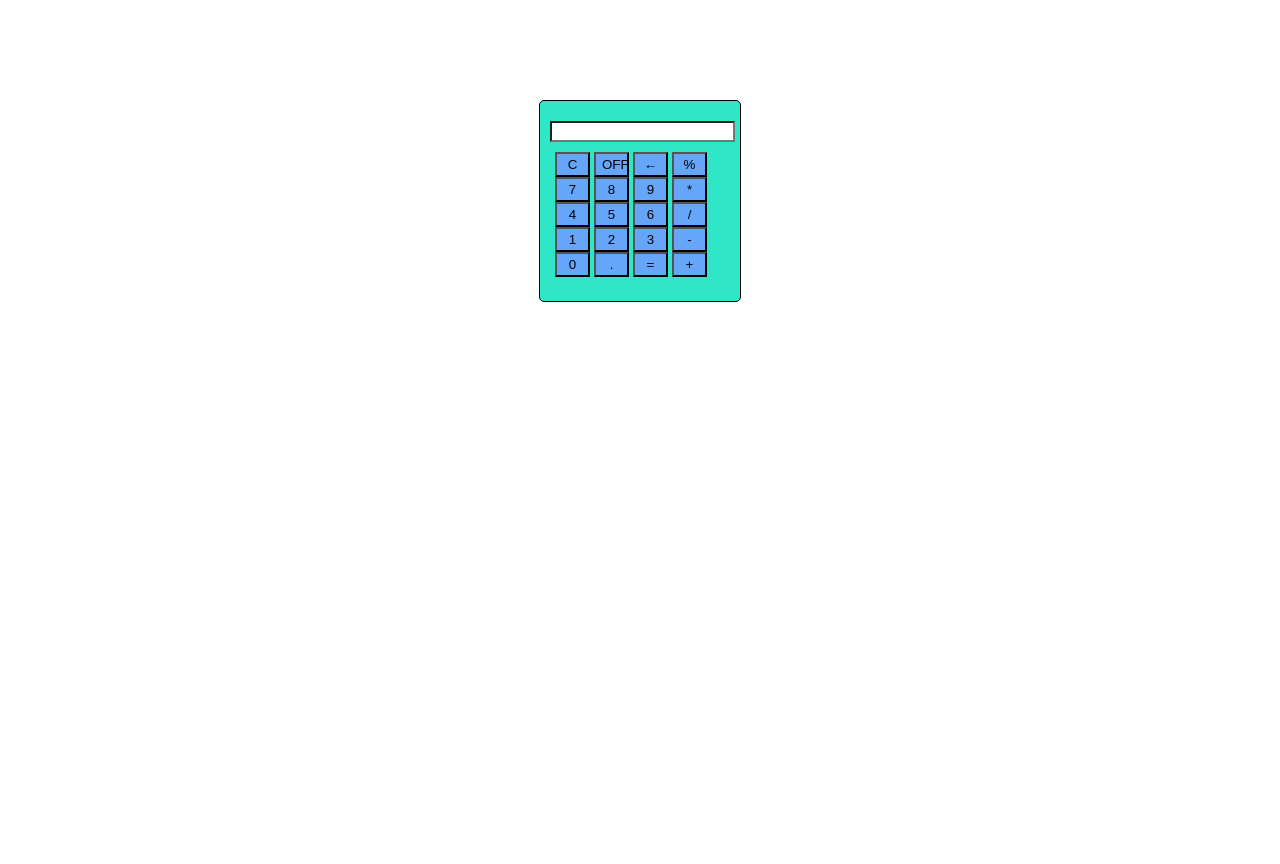
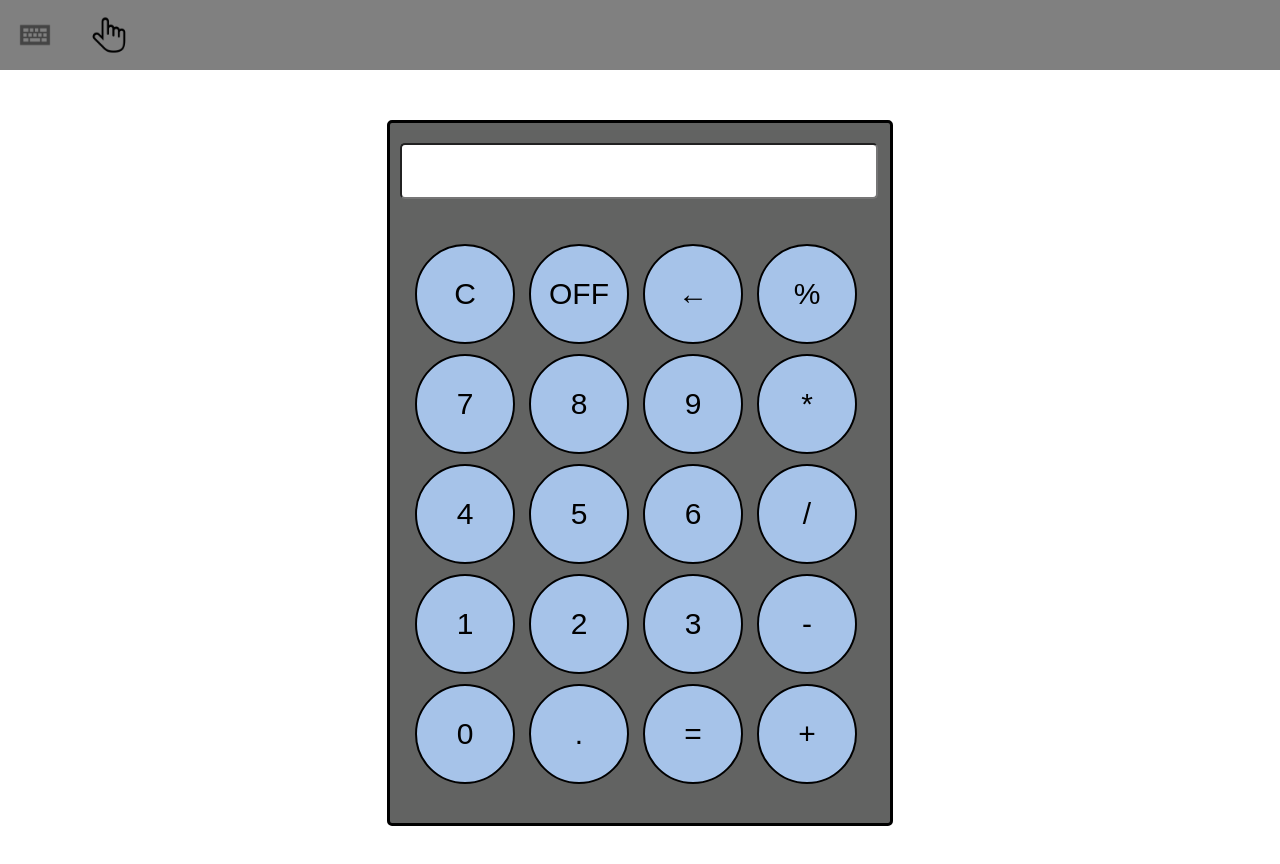
Before and after one commit to nlinjunweio/calculator, a plain HTML site: page index.html in a window 1280 px wide. Before the commit the page ends 800 px from the top, so only its background shows below. Drawn offline with Linux system fonts and the light colour scheme.

Commit message:
增加了模式选择的展示,以及修改按钮的演示效果

```diff
--- a/index.html
+++ b/index.html
@@ -3,44 +3,15 @@
 
 <head>
   <title>计算器</title>
-  <style>
-    body {
-      margin: 0;
-      padding: 0;
-    }
-
-    .BOX {
-      width: 200px;
-      height: 200px;
-      border: 1px solid black;
-      background-color: rgb(47, 230, 199);
-      border-radius: 5px;
-      margin: 100px auto;
-      overflow: hidden;
-    }
-
-    .Function {
-      margin-top: 10px;
-      padding-left: 15px;
-    }
-
-    #display {
-      margin-top: 20px;
-      margin-left: 10px;
-      background-color: #fff;
-    }
-
-    button {
-      width: 35px;
-      height: 25px;
-      background-color: rgb(101, 166, 250);
-      text-align: center;
-    }
-  </style>
   <script src="Function.js"></script>
+  <link rel="stylesheet" href="style.css">
 </head>
 
 <body>
+  <div class="model">
+    <button id="keyboardModel" title="键盘模式"></button>
+    <button id="ClickModel" title="点击模式"></button>
+  </div>
   <div class="BOX">
     <input type="text" id="display"><br>
     <div class="Function">
--- /dev/null
+++ b/style.css
@@ -0,0 +1,92 @@
+body {
+  margin: 0;
+  padding: 0;
+}
+
+.BOX {
+  width: 500px;
+  height: 700px;
+  border: 3px solid black;
+  background-color: rgb(98, 99, 98);
+  border-radius: 5px;
+  margin: 50px auto;
+  overflow: hidden;
+}
+
+.Function {
+  margin-top: 40px;
+  padding-left: 20px;
+}
+
+#display {
+  width: 470px;
+  height: 50px;
+  margin-top: 20px;
+  margin-left: 10px;
+  background-color: #fff;
+  font-size: 40px;
+  border-radius: 5px;
+}
+
+.Function button {
+  margin: 5px;
+  width: 100px;
+  height: 100px;
+  background-color: rgb(166, 195, 233);
+  text-align: center;
+  border-radius: 100%;
+  border: 2px solid black;
+  font-size: 30px;
+}
+
+.Function button:hover {
+  background-color: rgb(39, 93, 138);
+  box-shadow: 0px 0px 10px black;
+}
+
+.model {
+  height: 70px;
+  background-color: gray;
+  overflow: hidden;
+}
+
+#keyboardModel {
+  width: 50px;
+  height: 50px;
+  border: 0px;
+  background-image: url("./img/键盘.png");
+  background-size: 40px 40px;
+  background-repeat: no-repeat;
+  background-position: center;
+  background-color: gray;
+  margin: 10px;
+}
+
+#keyboardModel:hover {
+  background-color: rgb(39, 93, 138);
+  box-shadow: 0px 0px 10px black;
+  cursor: pointer;
+}
+
+img {
+  width: 40px;
+  height: 40px;
+}
+
+#ClickModel {
+  width: 50px;
+  height: 50px;
+  border: 0px;
+  background-image: url("./img/点击.png");
+  background-size: 40px 40px;
+  background-repeat: no-repeat;
+  background-position: center;
+  background-color: gray;
+  margin: 10px;
+}
+
+#ClickModel:hover {
+  background-color: rgb(39, 93, 138);
+  box-shadow: 0px 0px 10px black;
+  cursor: pointer;
+}
```
Also changed, not shown: img/点击.png (added), img/键盘.png (added).
